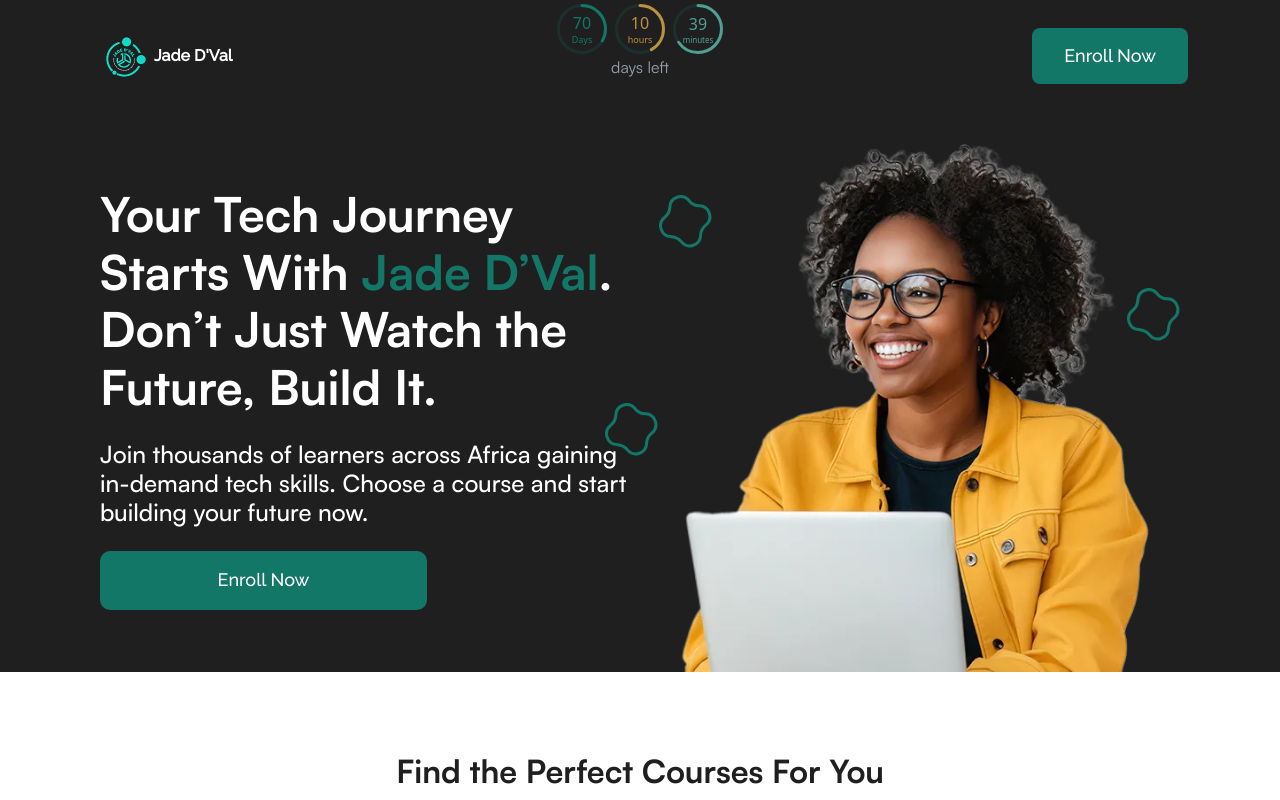
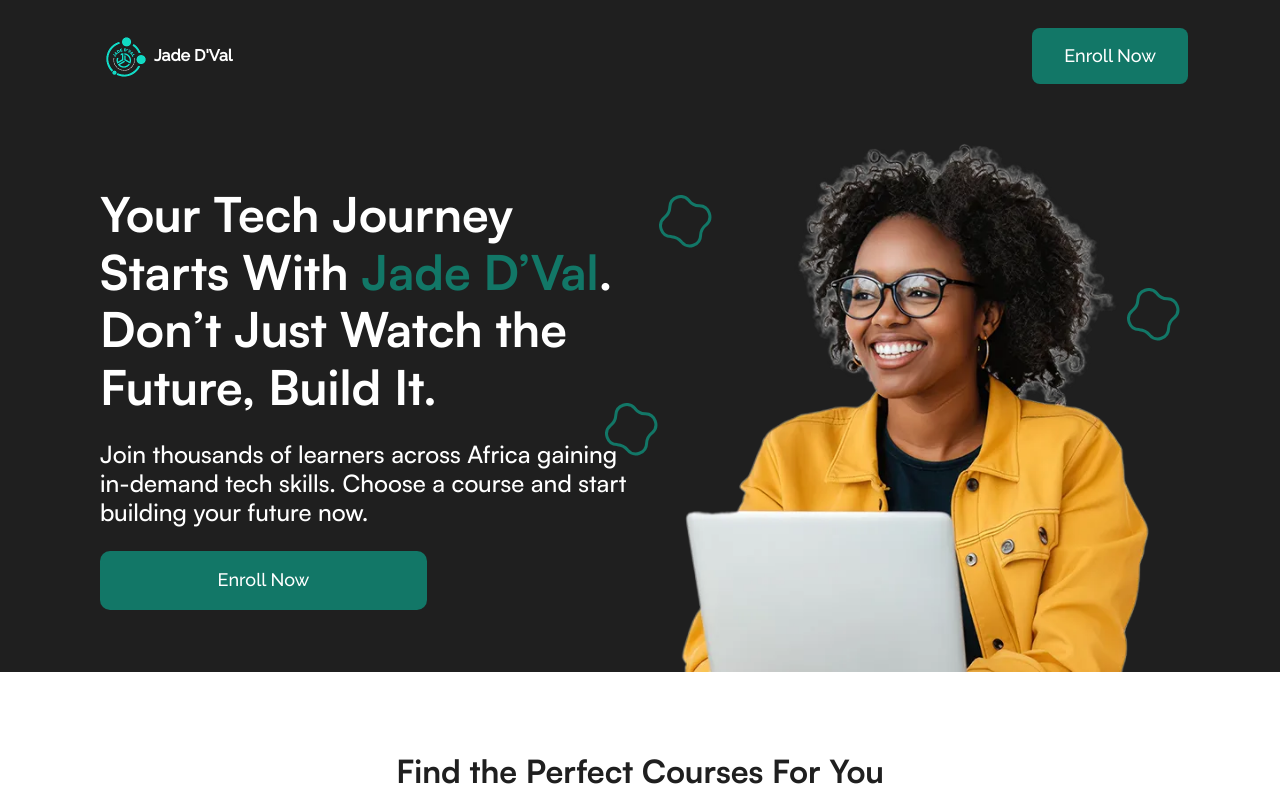
Before and after one commit to david-oj/jade_dval-redesign, a React (Vite) app: page / in a window 1280 px wide. Shown: the top 800 px of the page. Built offline with nearby package versions, Linux system fonts and the light colour scheme; no server answers.

Commit message:
feat: remove countdown component

```diff
--- a/src/pages/LandingPage.tsx
+++ b/src/pages/LandingPage.tsx
@@ -1,4 +1,4 @@
-import CountDown from "@/components/CountDown";
+// import CountDown from "@/components/CountDown";
 import {
   Header,
   Hero,
@@ -14,7 +14,7 @@ const LandingPage = () => {
   return (
     <div className="max-w-[1536px] mx-auto">
       <div className="bg-black max-h-screen overflow-hidden">
-        <CountDown/>
+        {/* <CountDown/> */}
         <Header />
         <Hero />
       </div>
```
